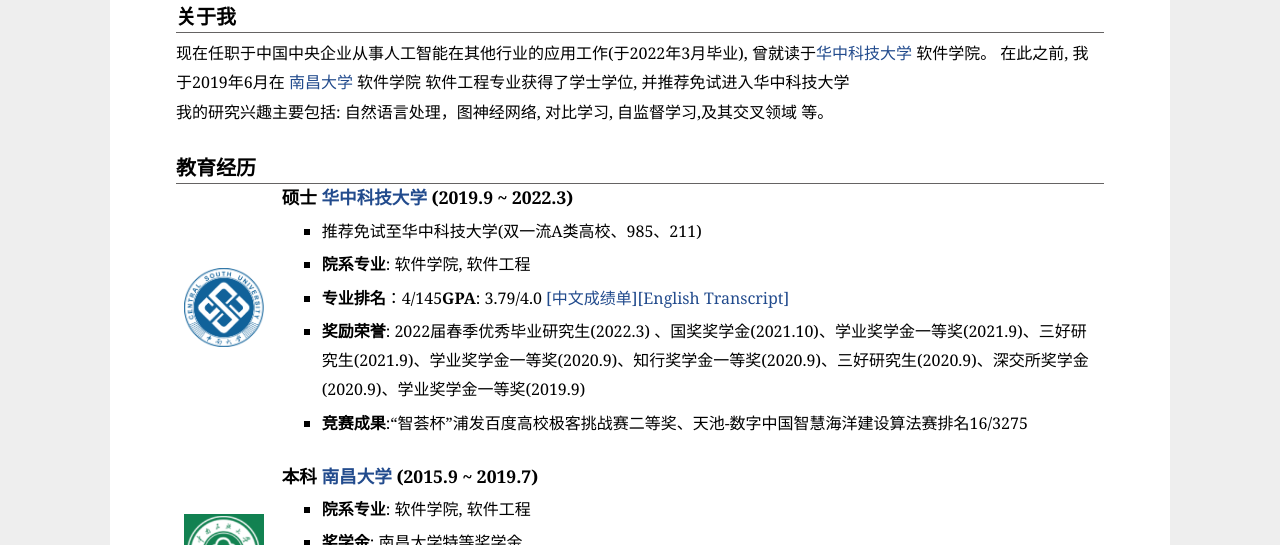
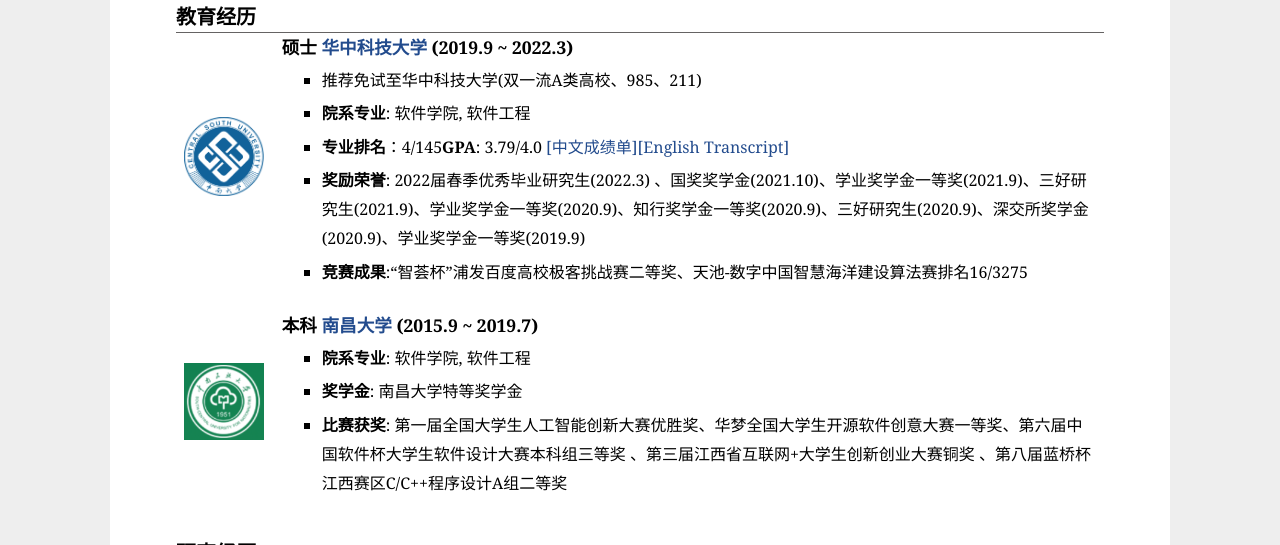
Before and after one commit to run1999/github.io, a Jekyll site: the page index.html, which Jekyll copies as it is, in a window 1280 px wide and 900 px high, cut to the strip 355-900 px from the top of the window. Built offline with Jekyll 4.4.1, drawn with Linux system fonts in a browser that asks for light colours.

Commit message:
Update index.html

```diff
--- a/index.html
+++ b/index.html
@@ -24,10 +24,10 @@
 <a href="pdf/RunLi.pdf">[我的简历]</a>
   <a href="https://github.com/run1999">[GitHub]<a href="EnHome.html">[English Page]</a></p>
 </td></tr></table>
-<h2>关于我</h2>
+<!-- <h2>关于我</h2>
 <p>现在任职于中国中央企业从事人工智能在其他行业的应用工作(于2022年3月毕业), 曾就读于<a href="http://www.csu.edu.cn/">华中科技大学</a> 软件学院。
 在此之前, 我于2019年6月在 <a href="https://www.scuec.edu.cn/">南昌大学</a> 软件学院 软件工程专业获得了学士学位, 并推荐免试进入华中科技大学</p>
-<p>我的研究兴趣主要包括: 自然语言处理，图神经网络, 对比学习, 自监督学习,及其交叉领域 等。</p>
+<p>我的研究兴趣主要包括: 自然语言处理，图神经网络, 对比学习, 自监督学习,及其交叉领域 等。</p> -->
 <h2>教育经历</h2>
 <table class="imgtable"><tr><td>
 <a href="https://www.csu.edu.cn/"><img src="picture/csu_logo.png" alt="华中科技大学" width="80px" /></a>&nbsp;</td>
```
